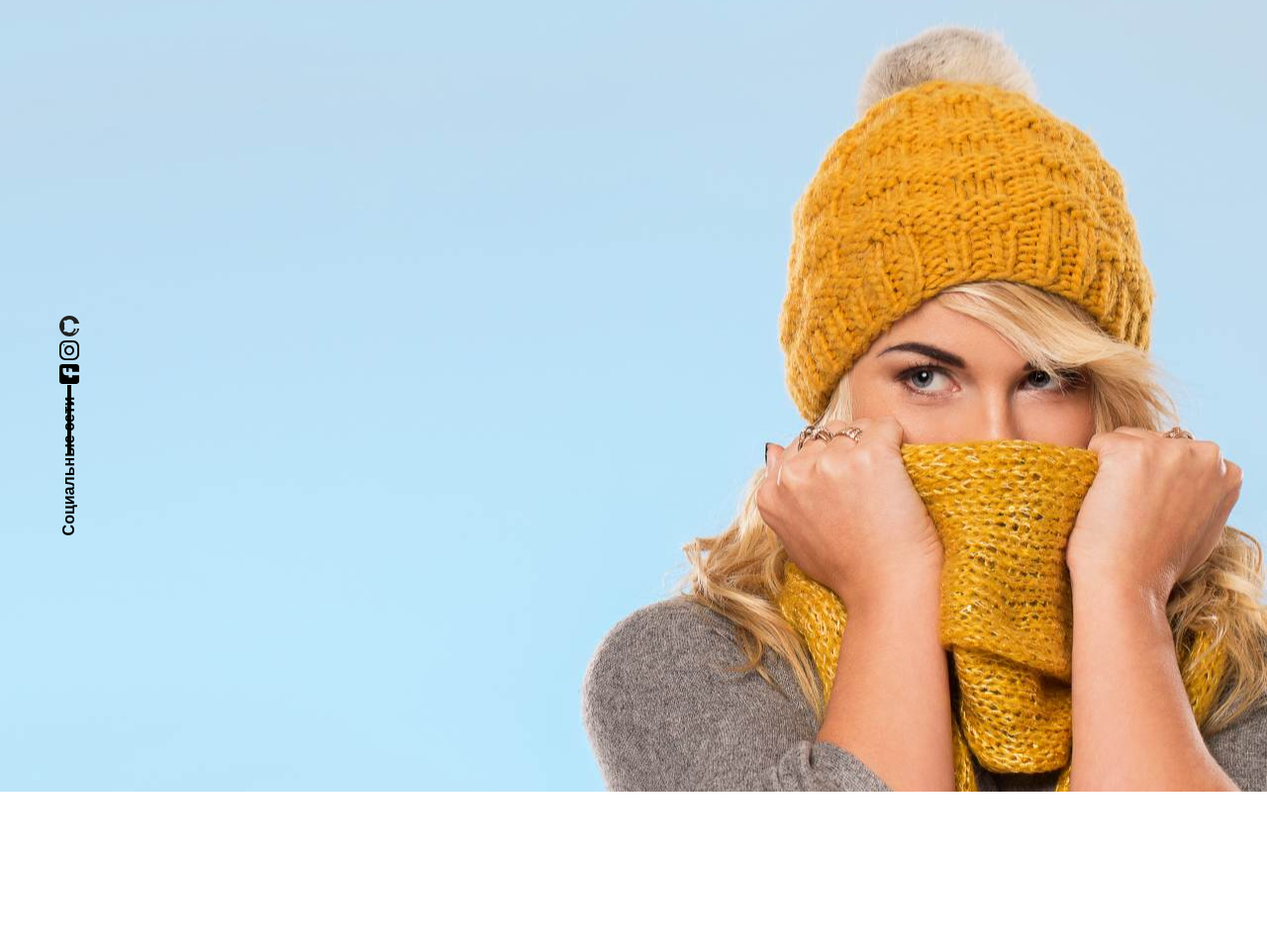
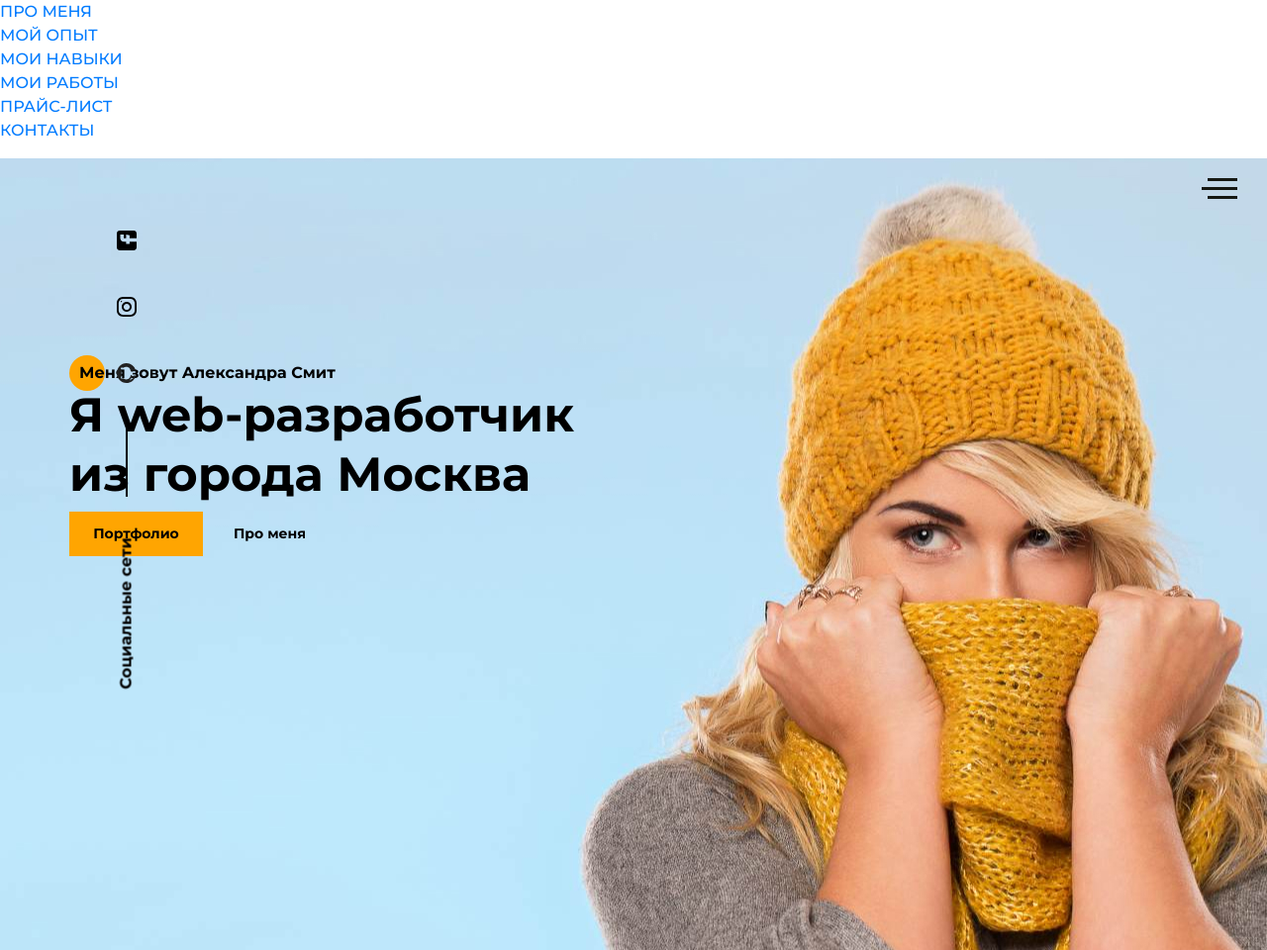
Before and after one commit to Snorrky/portfolio, a plain HTML site: page src/index.html in a window 1280 px wide. Shown: the whole page at 99% size. Before the commit the page ends 800 px from the top, so only its background shows below. Drawn offline with nearby package versions, Linux system fonts and the light colour scheme; files that its build step writes are made by us from their sources; files whose address does not match are found by name.

Commit message:
первый блок без меню. меню в процессе. гамбургер готов. скриптов нет

```diff
--- a/src/index.html
+++ b/src/index.html
@@ -44,21 +44,65 @@
     <link rel="stylesheet" href="css/style.min.css">
 </head>
 <body>
-    <section class="main">
-        <div class="social">
-            <div class="social__icons">
-                <div class="social__icon"><img src="icons/social/github.svg" alt="github.com"></div>
-                <div class="social__icon"><img src="icons/social/instagram.svg" alt="instagram.com"></div>
-                <div class="social__icon"><img src="icons/social/facebook.svg" alt="facebook.com"></div>
-            </div>
-            <div class="delimetr"></div>
-            <div class="social__text">
-                Социальные сети
-            </div>
+    <aside class="social">
+        <a class="social__icon"><img src="icons/social/facebook.svg" alt="facebook.com"></a>
+        <a class="social__icon"><img src="icons/social/instagram.svg" alt="instagram.com"></a>
+        <a class="social__icon"><img src="icons/social/github.svg" alt="github.com"></a>
+
+        <div class="delimetr"></div>
+        <div class="social__text">
+            <span>Социальные сети</span>
         </div>
-        <div class="container">
+    </aside>
+    <div class="menu">
+        <div class="menu__block">
+            <nav>
+                <ul class="menu__list">
+                    <li class="menu__link">
+                        <a href="#">ПРО МЕНЯ</a>
+                    </li>
+                    <li class="menu__link">
+                        <a href="#">МОЙ ОПЫТ</a>
+                    </li>
+                    <li class="menu__link">
+                        <a href="#">МОИ НАВЫКИ</a>
+                    </li>
+                    <li class="menu__link">
+                        <a href="#">МОИ РАБОТЫ</a>
+                    </li>
+                    <li class="menu__link">
+                        <a href="#">ПРАЙС-ЛИСТ</a>
+                    </li>
+                    <li class="menu__link">
+                        <a href="#">КОНТАКТЫ</a>
+                    </li>
+                </ul>
+            </nav>
+        </div>
+        <div class="menu__cover">
 
         </div>
+    </div>
+
+    <section class="main">
+            <div class="hamburger">
+                <span></span>
+                <span class="long"></span>
+                <span></span>
+            </div>
+
+            <div class="container">
+
+                <div class="title title_fz16 main__subtitle">
+                    Меня зовут Александра Смит
+                </div>
+                <h1 class="title title_fz48 main__title">Я web-разработчик <br>
+                    из города Москва</h1>
+                <div class="main__buttons">
+                    <a href="#" class="main__link btn">Портфолио</a>
+                    <a href="#" class="main__link">Про меня</a>
+                </div>
+            </div>
     </section>
 
     <script src="js/script.js"></script>
--- a/src/sass/base/_mixins.scss
+++ b/src/sass/base/_mixins.scss
@@ -0,0 +1,13 @@
+@mixin yellow-circle {
+    &::before {
+        content: '';
+        position: absolute;
+        width: 36px;
+        height: 36px;
+        background-color: $main-color;
+        border-radius: 50%;
+        top: -25%;
+        left: 0;
+        z-index: -1;
+    }
+}
--- /dev/null
+++ b/src/sass/base/_title.scss
@@ -0,0 +1,19 @@
+.title {
+    font-family: 'Montserrat';
+    font-style: normal;
+    font-weight: bold;
+    font-size: 36px;
+    line-height: 60px;
+    color: #000000;
+    &_fz48 {
+        font-size: 48px;
+    }
+    &_fz16 {
+        font-size: 16px;
+        line-height: 24px;
+    }
+    &_fz14 {
+        font-size: 14px;
+        line-height: 21px;
+    }
+}
--- a/src/sass/base/_variables.scss
+++ b/src/sass/base/_variables.scss
@@ -1 +1,2 @@
 $font: Poppins;
+$main-color: #FFA501;
--- a/src/sass/blocks/_main.scss
+++ b/src/sass/blocks/_main.scss
@@ -1,44 +1,42 @@
 .main {
     position: relative;
-    background: url(../img/main_bg.jpg) center center/cover no-repeat;
-    min-height: 800px;
-    .social {
-        position: absolute;
-        font-family: $font;
+    background: url('../img/main_bg.jpg') center 50%/cover no-repeat;
+    min-height: 100vh;
+    padding-top: 205px;
+    &__buttons {
+        display: flex;
+    }
+    &__link {
+        display: block;
+        width: 135px;
+        height: 45px;
         font-weight: bold;
-        font-size: 16px;
-        line-height: 24px;
+        font-size: 14px;
+        line-height: 21px;
         color: #000000;
-        left: 0;
-        top: 50%;
-        transform: translateY(-50%);
+        text-decoration: none;
         display: flex;
         align-items: center;
-        flex-direction: column;
         justify-content: center;
-
-        .delimetr {
-            display: block;
-            height: 70px;
-            width: 0px;
-            border: 2px solid #000000;
-            margin: 0 15px;
-        }
-
-        &__icons {
-            display: flex;
-            flex-direction: column;
-        }
-        &__icon {
-            width: 20px;
-            height: 100%;
-            img {
-                width: 100%;
-
-            }
-        }
-        &__text {
-            transform: rotate(-90deg);
+        &:hover {
+            text-decoration: none;
+            color: #000000;
         }
     }
+    .btn {
+
+        background-color: $main-color;
+        display: flex;
+        align-items: center;
+        justify-content: center;
+    }
+    &__subtitle {
+        position: relative;
+        z-index: 1;
+        padding-left: 10px;
+        @include yellow-circle();
+    }
+
+
+
 }
--- /dev/null
+++ b/src/sass/blocks/_menu.scss
@@ -0,0 +1,21 @@
+.hamburger {
+    position: absolute;
+    top: 20px;
+    right: 30px;
+    z-index: 1;
+    height: 21px;
+    display: flex;
+    flex-direction: column;
+    justify-content: space-between;
+    align-items:flex-end;
+    cursor: pointer;
+    span {
+        display: block;
+        height: 3px;
+        width: 30px;
+        background: #151812;
+    }
+    span.long {
+        width: 36px;
+    }
+}
--- /dev/null
+++ b/src/sass/blocks/_social.scss
@@ -0,0 +1,38 @@
+.social {
+    position: fixed;
+    top: 230px;
+    left: 50px;
+    height: 340px;
+    display: flex;
+    flex-direction: column;
+    justify-content: space-between;
+    align-items: center;
+
+    z-index: 3;
+
+    &__icons {
+        display: flex;
+        flex-direction: column;
+        margin-left: 15px;
+    }
+
+    .delimetr {
+        width: 2px;
+        height: 70px;
+        background-color: #000000;
+    }
+
+    &__text {
+        font-style: normal;
+        font-weight: 700;
+        font-size: 16px;
+        line-height: 24px;
+        color: #000000;
+        width: 155px;
+        height: 25px;
+        span {
+            transform: rotate(-90deg) translate(-40%, 0px);
+            display: block;
+        }
+    }
+}
--- a/src/sass/style.scss
+++ b/src/sass/style.scss
@@ -1,9 +1,13 @@
 @import 'libs/bootstrap-reboot.min';
-@import url('https://fonts.googleapis.com/css2?family=Poppins:wght@500;700&display=swap');
+@import url('https://fonts.googleapis.com/css2?family=Montserrat:wght@500;700&display=swap');
+
 @import 'base/variables';
 @import 'base/_mixins';
+@import 'base/title';
+
+
 * {
-    font-family: 'Poppins', sans-serif;
+    font-family: 'Montserrat', sans-serif;
     margin: 0;
     padding: 0;
 }
@@ -13,4 +17,8 @@
     margin: 0 auto;
 }
 
+
+
 @import 'blocks/_main.scss';
+@import 'blocks/social';
+@import 'blocks/menu';
```
Also changed, not shown: dist/index.html (+1 -1 lines), dist/css/style.min.css.
